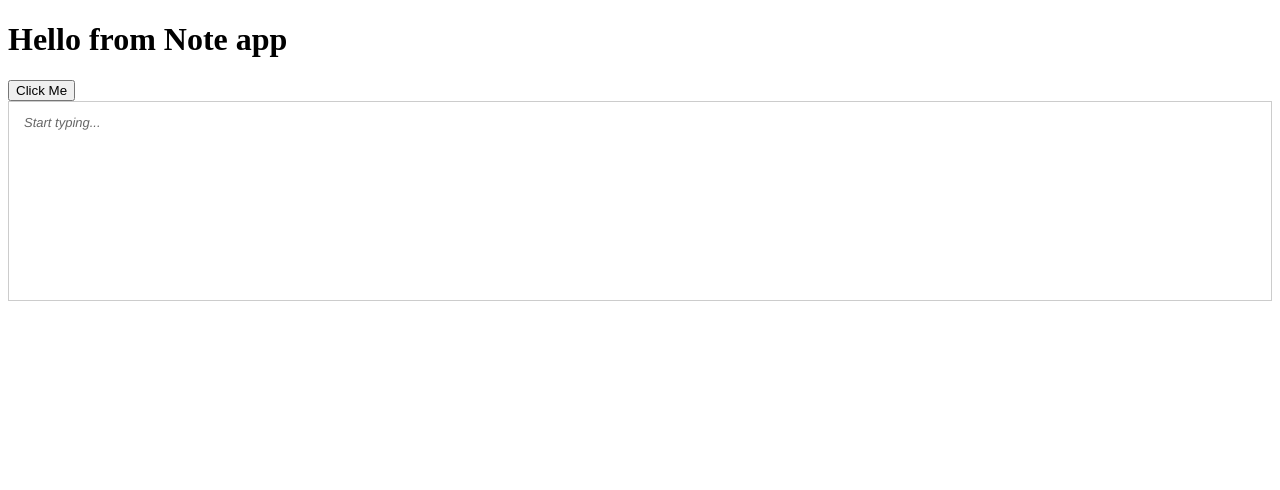
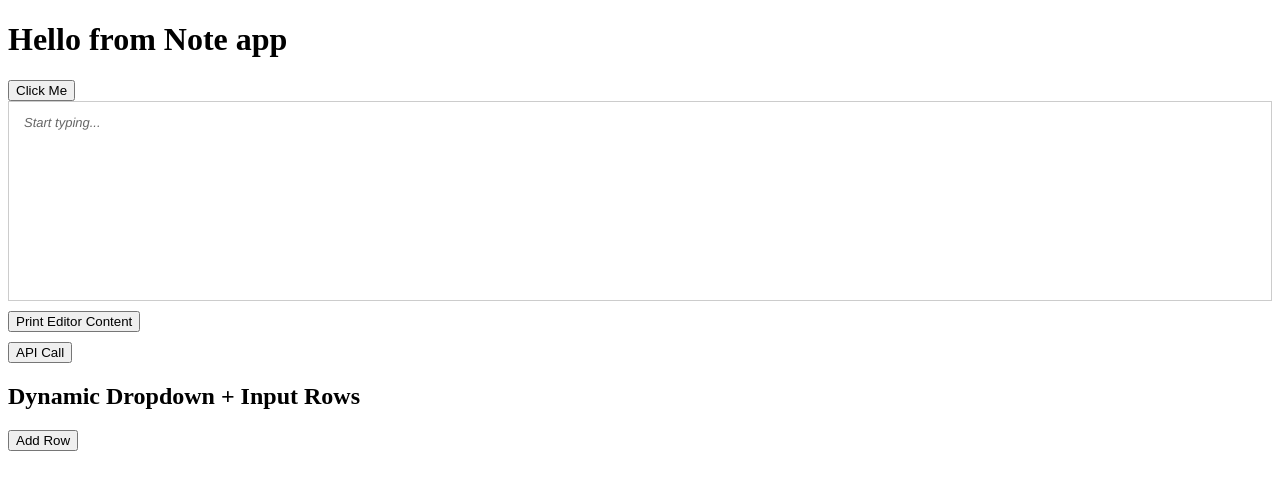
Before and after one commit to Blessonpx/simple-js-app-note, a plain HTML site: page index.html in a window 1280 px wide. Drawn offline with nearby package versions, Linux system fonts and the light colour scheme.

Commit message:
push 233

```diff
--- a/index.html
+++ b/index.html
@@ -13,6 +13,7 @@
 
   <!-- Quill editor container -->
   <div id="editor" style="height: 200px;"></div>
+  <button onclick="showQuillContent()" style="margin-top: 10px" >Print Editor Content</button>
 
   <!-- JS -->
   <script src="script.js"></script>
@@ -27,7 +28,21 @@
       placeholder: 'Start typing...',
       theme: 'snow'
     });
+
+    // Expose quill globally to be used by script.js
+    window.quill=quill;
   </script>
 
+<div class="button3">
+  <button onclick="makeApiCall()" style="margin-top: 10px;">API Call</button>
+<p id="api-status"></p> <!-- Status message -->
+
+
+<h2>Dynamic Dropdown + Input Rows</h2>
+<div id="configAdder"></div>
+<button onclick="addRow()">Add Row</button>
+<script src="script.js"></script>
+
+</div>
 </body>
 </html>
--- a/script.js
+++ b/script.js
@@ -2,3 +2,64 @@ function changeMessage() {
   const title = document.getElementById('title');
   title.textContent="Message changed using js";
 }
+
+function showQuillContent(){
+  const editorContent = quill.getContents();
+  console.log(editorContent);
+}
+
+function makeApiCall() {
+  const content = quill.getText(); // or use quill.root.innerHTML for HTML
+  console.log(content);
+  fetch('http://localhost:9002/quill/create', {
+    method: 'POST',
+    headers: {
+      'Content-Type': 'application/json'
+    },
+    body: JSON.stringify({ insert: content.trim() })
+  })
+  .then(response => response.json())
+  .then(data => {
+    if (data.Message === "Recieved") {
+      document.getElementById('api-status').textContent = "received";
+    } else {
+      document.getElementById('api-status').textContent = "Unexpected response";
+    }
+  })
+  .catch(error => {
+    console.error("API call failed:", error);
+    document.getElementById('api-status').textContent = "Error occurred";
+  });
+}
+
+
+
+function addRow() {
+  const container = document.getElementById('configAdder');
+
+  const row = document.createElement('div');
+  row.className = 'row';
+
+  // Dropdown
+  const select = document.createElement('select');
+  ['Option 1', 'Option 2', 'Option 3'].forEach(optionText => {
+    const option = document.createElement('option');
+    option.value = optionText;
+    option.textContent = optionText;
+    select.appendChild(option);
+  });
+
+  // Textbox
+  const input = document.createElement('input');
+  input.type = 'text';
+  input.placeholder = 'Enter value';
+  // Remove Button
+  const removeBtn = document.createElement('button');
+  removeBtn.textContent = 'Remove';
+  removeBtn.onclick = () => row.remove();
+  // Append all to row
+  row.appendChild(select);
+  row.appendChild(input);
+  row.appendChild(removeBtn);
+  container.appendChild(row);
+}
```
